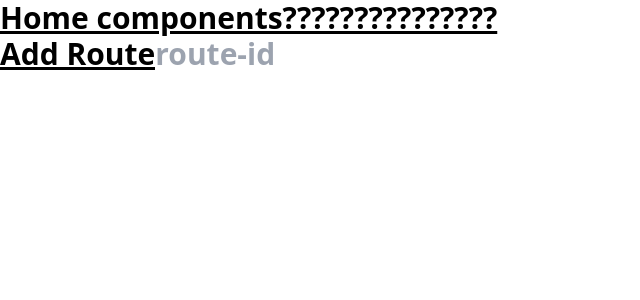
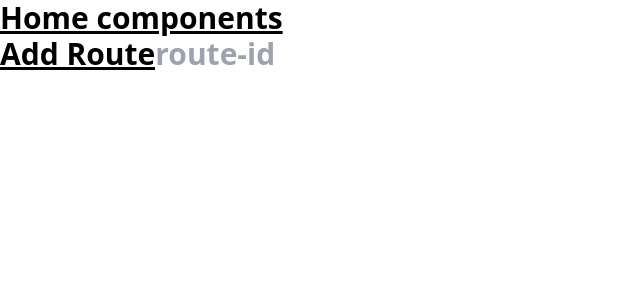
Before and after one commit to shawnmcmahon/find-me-fast, a React (Create React App) app: page / in a window 1280 px wide. Shown: the top 300 px of the page, without its empty margins (0-640 px from the left). Built offline with nearby package versions, Linux system fonts and the light colour scheme.

Commit message:
Remove question marks

```diff
--- a/src/components/Home/Home.js
+++ b/src/components/Home/Home.js
@@ -24,7 +24,7 @@ function Home(props)  {
 
   return (
       <div className="text-3xl font-bold underline">
-        Home components???????????????
+        Home components
         <form id="routeId">
           <label>Add Route</label>
           <input type="text" id="routeId" placeholder="route-id"></input>
```
